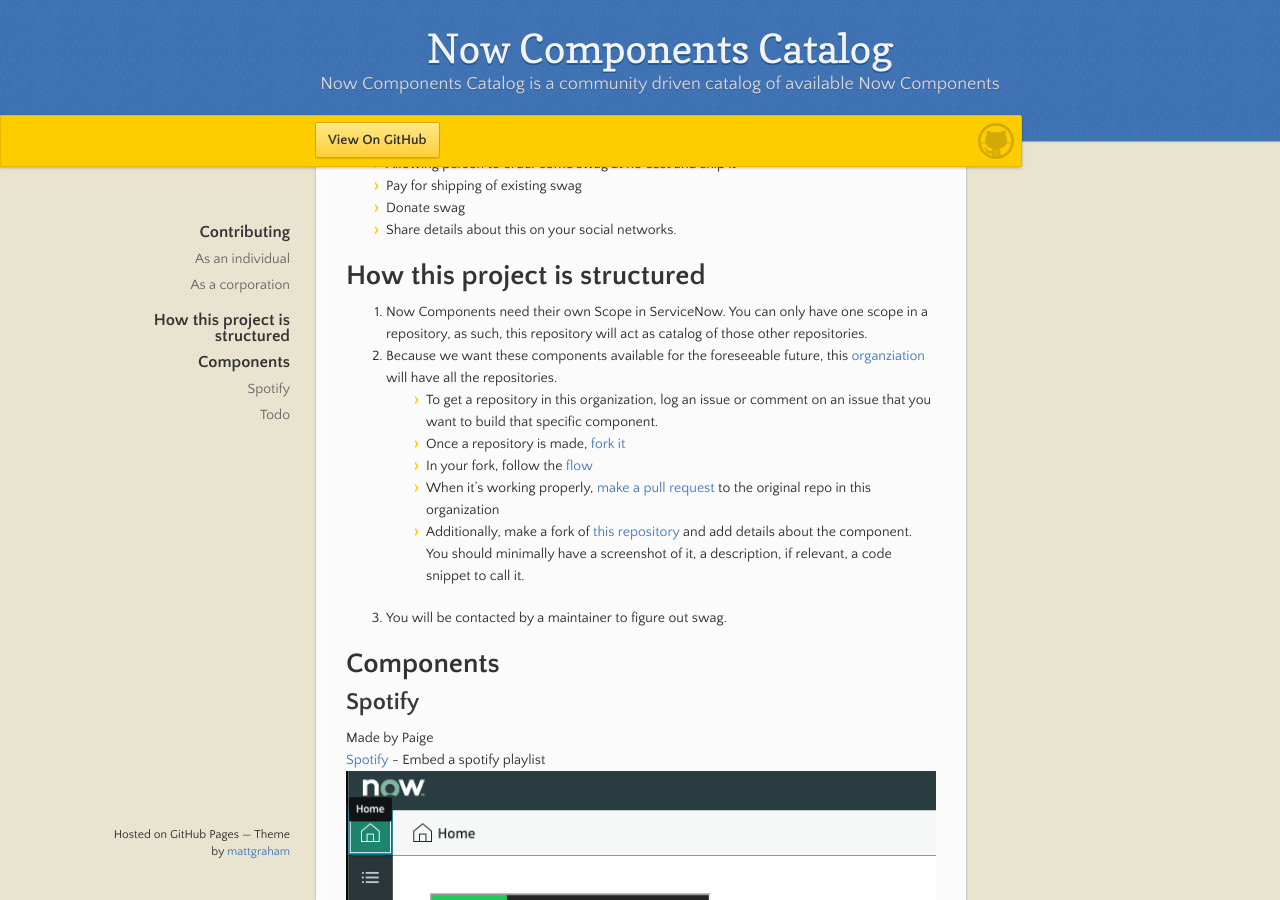
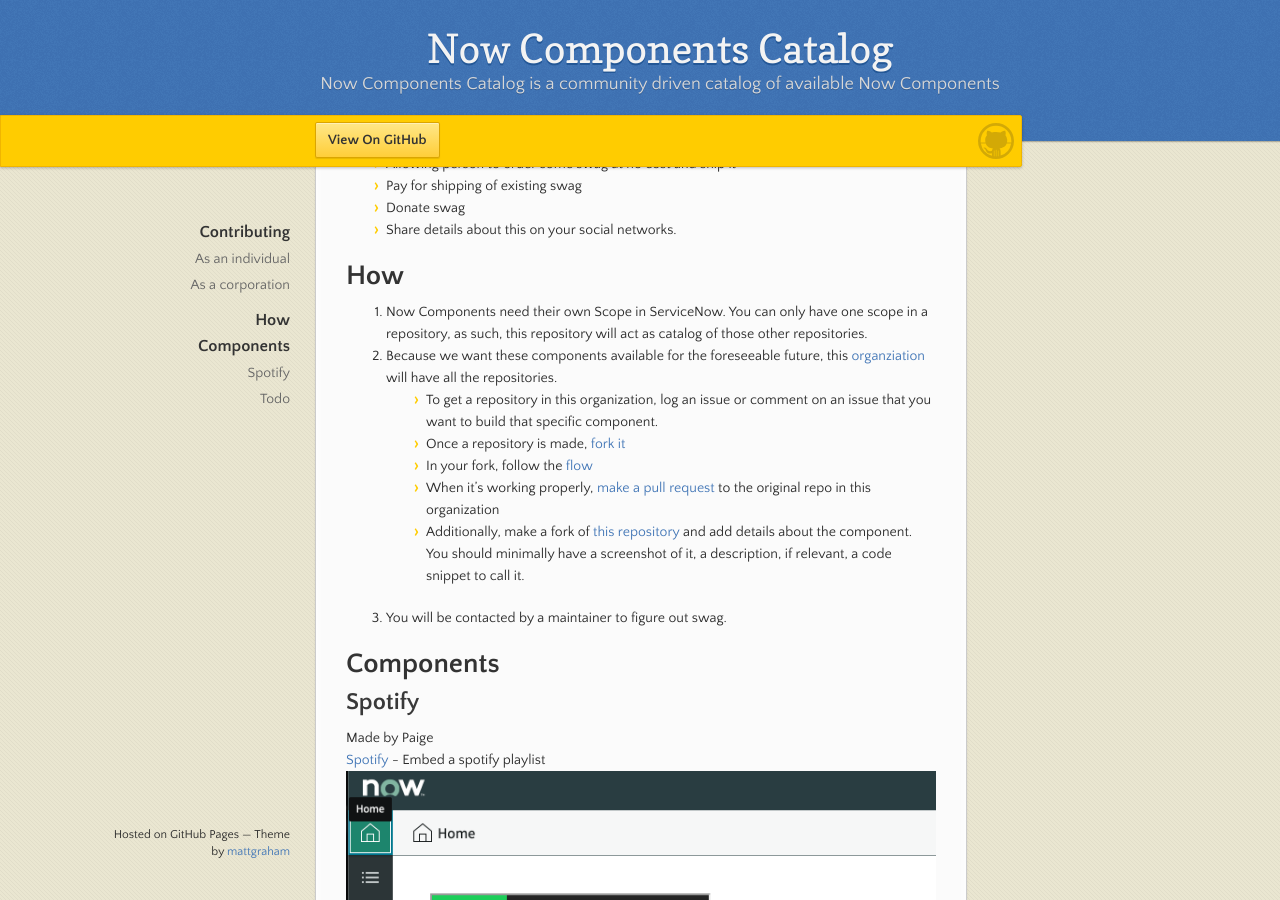
Before and after one commit to NowComponents/nowcomponents.github.io, a Jekyll site: the page built from index.md, in a window 1280 px wide and 900 px high, scrolled down 764 px. Built offline with Jekyll 4.4.1, drawn with Linux system fonts in a browser that asks for light colours.

Commit message:
update index.md

```diff
--- a/index.md
+++ b/index.md
@@ -33,7 +33,7 @@ To get more people involved lets lure them with stuff, or help us lure them with
 - Share details about this on your social networks.
 
 
-# How this project is structured
+# How
 
 1.  Now Components need their own Scope in ServiceNow.  You can only have one scope in a repository, as such, this repository will act as catalog of those other repositories.
 2.  Because we want these components available for the foreseeable future, this [organziation](https://github.com/nowcomponents) will have all the repositories.
```
